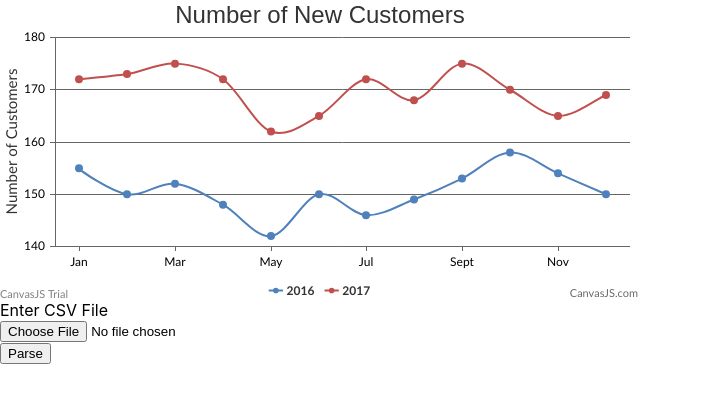
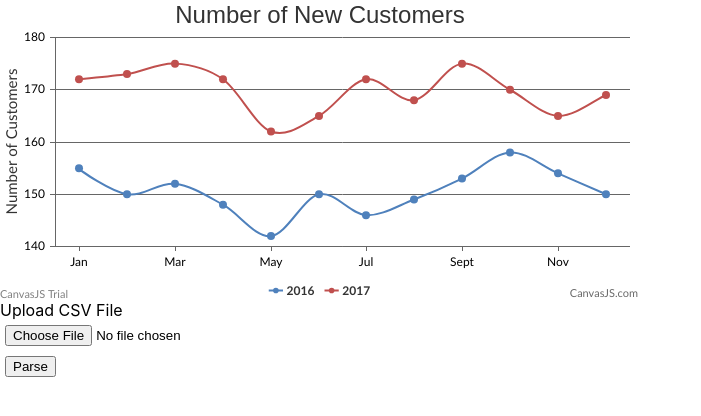
Before and after one commit to KamilShaikhutdinov/canvas_graph, a React (Create React App) app: page / in a window 1280 px wide. Shown: the top 416 px of the page, without its empty margins (0-701 px from the left). Built offline with nearby package versions, Linux system fonts and the light colour scheme.

Commit message:
refactored

```diff
--- a/src/App.js
+++ b/src/App.js
@@ -1,12 +1,10 @@
+import CanvasJSReact from "./canvasjs.react";
+import React from "react";
+import Table from "./components/Table/Table";
 import "./App.css";
-import CanvasJSReact from "./canvasjs.react";
-import React, { useState } from "react";
-import Papa from "papaparse";
-import Table from "./components/Table/Table";
 
 function App() {
   const CanvasJSChart = CanvasJSReact.CanvasJSChart;
-  const allowedExtensions = ["csv"];
 
   const options = {
     animationEnabled: true,
@@ -60,77 +58,6 @@ function App() {
       },
     ],
   };
-  // This state will store the parsed data
-  const [data, setData] = useState([]);
-  const [isDataUploaded, setDataUploaded] = useState(false);
-
-  // It state will contain the error when
-  // correct file extension is not used
-  const [error, setError] = useState("");
-  console.log(error);
-
-  // It will store the file uploaded by the user
-  const [file, setFile] = useState("");
-
-  // This function will be called when
-  // the file input changes
-  const handleFileChange = (e) => {
-    setError("");
-
-    // Check if user has entered the file
-    if (e.target.files.length) {
-      const inputFile = e.target.files[0];
-
-      // Check the file extensions, if it not
-      // included in the allowed extensions
-      // we show the error
-      const fileExtension = inputFile?.type.split("/")[1];
-      if (!allowedExtensions.includes(fileExtension)) {
-        setError("Please input a csv file");
-        return;
-      }
-
-      // If input type is correct set the state
-      setFile(inputFile);
-    }
-  };
-
-  // const table = (
-  //   <table>
-  //     <tr key={"header"}>
-  //       {Object.keys(data[0]).map((key) => (
-  //         <th>{key}</th>
-  //       ))}
-  //     </tr>
-  //     {data.map((item) => (
-  //       <tr key={item.id}>
-  //         {Object.values(item).map((val) => (
-  //           <td>{val}</td>
-  //         ))}
-  //       </tr>
-  //     ))}
-  //   </table>
-  // );
-  const handleParse = () => {
-    // If user clicks the parse button without
-    // a file we show a error
-    if (!file) return setError("Enter a valid file");
-
-    // Initialize a reader which allows user
-    // to read any file or blob.
-    const reader = new FileReader();
-
-    // Event listener on reader when the file
-    // loads, we parse it and set the data.
-
-    reader.onload = async ({ target }) => {
-      const csv = Papa.parse(target.result, { header: true });
-      const parsedData = csv?.data;
-      setData(parsedData);
-      setDataUploaded(true);
-    };
-    reader.readAsText(file);
-  };
   return (
     <div className="App">
       <div>
@@ -140,39 +67,7 @@ function App() {
         />
       </div>
       <div>
-        <label htmlFor="csvInput" style={{ display: "block" }}>
-          Enter CSV File
-        </label>
-        <input
-          onChange={handleFileChange}
-          id="csvInput"
-          name="file"
-          type="File"
-        />
-        <div>
-          <button onClick={handleParse}>Parse</button>
-        </div>
-        {isDataUploaded && (
-          <div style={{ marginTop: "3rem" }}>
-            {
-              <table>
-                <tr key={"header"}>
-                  {Object.keys(data[0]).map((key) => (
-                    <th>{key}</th>
-                  ))}
-                </tr>
-                {data.map((item) => (
-                  <tr key={item.id}>
-                    {Object.values(item).map((val) => (
-                      <td>{val}</td>
-                    ))}
-                  </tr>
-                ))}
-              </table>
-            }
-          </div>
-        )}
-        {/* <Table></Table> */}
+        <Table />
       </div>
     </div>
   );
--- /dev/null
+++ b/src/components/Table/Table.css
@@ -0,0 +1,9 @@
+.error{
+  color:red
+}
+.uploadButton{
+  padding: 5px;
+}
+.parseButton{
+  margin: 5px;
+}
--- a/src/components/Table/Table.js
+++ b/src/components/Table/Table.js
@@ -1,12 +1,64 @@
-// import "./App.css";
 import React, { useState } from "react";
+import Papa from "papaparse";
+import "./Table.css";
 
 function Table() {
   const [data, setData] = useState([]);
   const [isDataUploaded, setDataUploaded] = useState(false);
+  const [error, setError] = useState("");
+  const [file, setFile] = useState("");
 
+  const allowedExtensions = ["csv"];
+
+  const handleFileChange = (e) => {
+    setError("");
+
+    if (e.target.files.length) {
+      const inputFile = e.target.files[0];
+
+      const fileExtension = inputFile?.type.split("/")[1];
+      if (!allowedExtensions.includes(fileExtension)) {
+        setError("Please input a csv file");
+        return;
+      }
+
+      setFile(inputFile);
+    }
+  };
+
+  const handleParse = () => {
+    if (!file) return setError("Enter a valid file");
+
+    const reader = new FileReader();
+
+    reader.onload = async ({ target }) => {
+      const csv = Papa.parse(target.result, { header: true });
+      const parsedData = csv?.data;
+      setData(parsedData);
+      setDataUploaded(true);
+    };
+    reader.readAsText(file);
+  };
   return (
     <>
+      <div className="parseForm">
+        <label htmlFor="csvInput" style={{ display: "block" }}>
+          Upload CSV File
+        </label>
+        <input
+          onChange={handleFileChange}
+          id="csvInput"
+          name="file"
+          type="File"
+          className="uploadButton"
+        />
+        <div>
+          <button onClick={handleParse} className="parseButton">
+            Parse
+          </button>
+        </div>
+        <span className="error">{error}</span>
+      </div>
       {isDataUploaded && (
         <div style={{ marginTop: "3rem" }}>
           {
```
